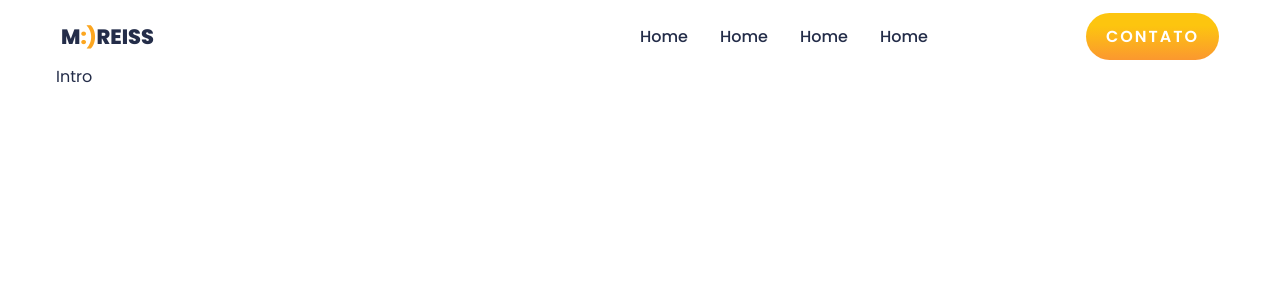
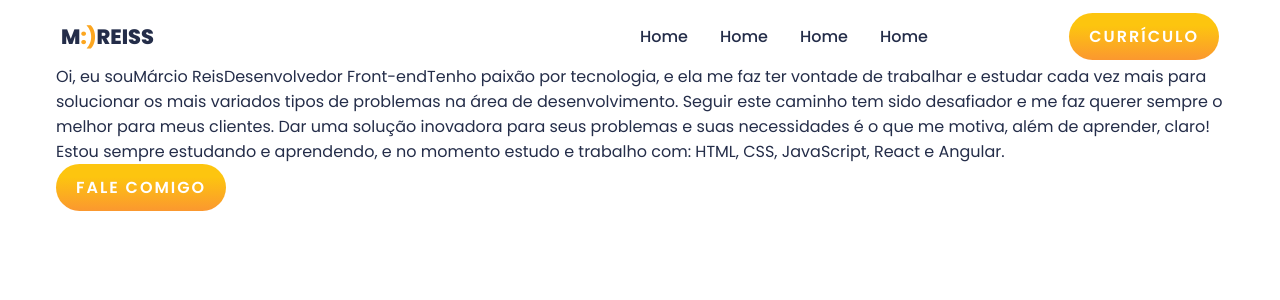
Before and after one commit to devmarcioreis/mreiss, a React (Create React App) app: page / in a window 1280 px wide. Shown: the top 300 px of the page. Built offline with nearby package versions, Linux system fonts and the light colour scheme.

Commit message:
section intro

```diff
--- a/src/Components/Intro/Intro.jsx
+++ b/src/Components/Intro/Intro.jsx
@@ -3,7 +3,21 @@ import './Intro.css'
 
 const Intro = () => {
   return (
-    <div>Intro</div>
+    <div className='intro'>
+      <div className="intro-left">
+        <div className="intro-name">
+          <span>Oi, eu sou</span>
+          <span>Márcio Reis</span>
+          <span>Desenvolvedor Front-end</span>
+          <span>Tenho paixão por tecnologia, e ela me faz ter vontade de trabalhar e estudar cada vez mais para solucionar os mais variados tipos de problemas na área de desenvolvimento.
+          Seguir este caminho tem sido desafiador e me faz querer sempre o melhor para meus clientes. Dar uma solução inovadora para seus problemas e suas necessidades é o que me motiva, além de aprender, claro!
+          Estou sempre estudando e aprendendo, e no momento estudo e trabalho com: HTML, CSS, JavaScript, React e Angular.</span>
+        </div>
+        <button className="button intro-button">Fale comigo</button>
+      </div>
+
+      <div className="intro-right"></div>
+    </div>
   )
 }
 
--- a/src/Components/Navbar/Navbar.jsx
+++ b/src/Components/Navbar/Navbar.jsx
@@ -16,7 +16,7 @@ const Navbar = () => {
             <li>Home</li>
           </ul>
         </div>
-        <button className="button nav-button">Contato</button>
+        <button className="button nav-button">Currículo</button>
       </div>
     </div>
   )
```
